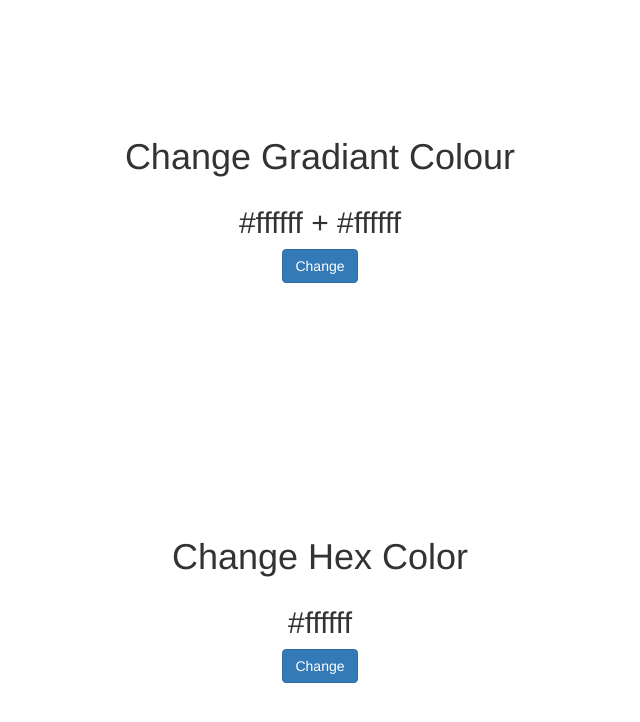
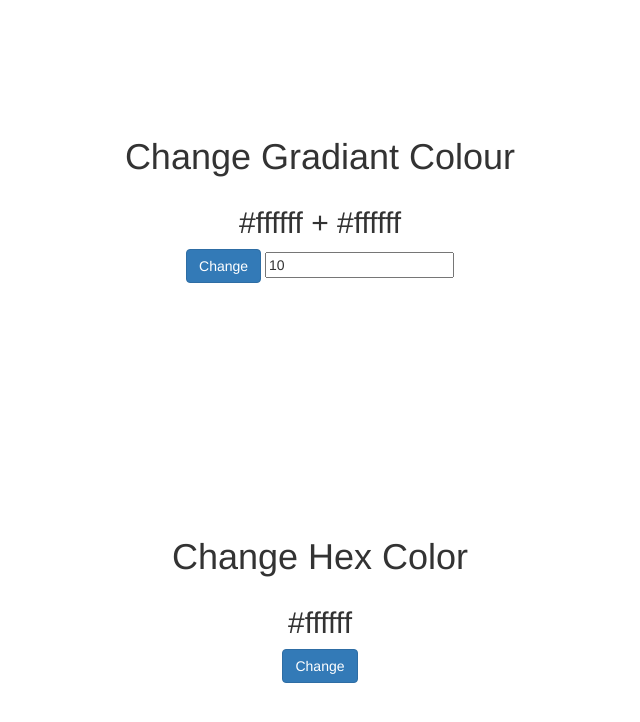
Before and after one commit to ayushjaink8/bgchange, a plain HTML site: page index.html in a window 1280 px wide. Shown: the whole page, without its empty margins (320-960 px from the left). Drawn offline with nearby package versions, Linux system fonts and the light colour scheme.

Commit message:
Update index.html

```diff
--- a/index.html
+++ b/index.html
@@ -3,7 +3,7 @@
   <head>
     <meta charset="UTF-8" />
     <meta http-equiv="X-UA-Compatible" content="IE=edge" />
-    <meta name="viewport" content="width=device-width, initial-scale=1.0" />
+    <meta name="viewport" content="width = device-width, initial-scale=1.0" />
     <link
       rel="stylesheet"
       href="https://maxcdn.bootstrapcdn.com/bootstrap/3.4.1/css/bootstrap.min.css"
@@ -18,9 +18,14 @@
       <div class="main1">
         <h1>Change Gradiant Colour</h1>
         <h2 class="changeName1">#ffffff + #ffffff</h2>
-        <button onclick="gradiantcolor()" class="btn btn-primary">
-          Change
-        </button>
+        <span>
+          <button onclick="gradiantcolor()" class="btn btn-primary">
+            Change
+          </button>
+          <span class="input">
+            <input type="text" value="10" class="dial"
+          /></span>
+        </span>
       </div>
 
       <div class="main2">
@@ -29,6 +34,9 @@
         <button onclick="hexcolor()" class="btn btn-primary">Change</button>
       </div>
     </div>
+
+    <script src="https://ajax.googleapis.com/ajax/libs/jquery/3.4.1/jquery.min.js"></script>
+    <script src="https://cdnjs.cloudflare.com/ajax/libs/jQuery-Knob/1.2.13/jquery.knob.min.js"></script>
   </body>
   <script src="script.js"></script>
 </html>
```
